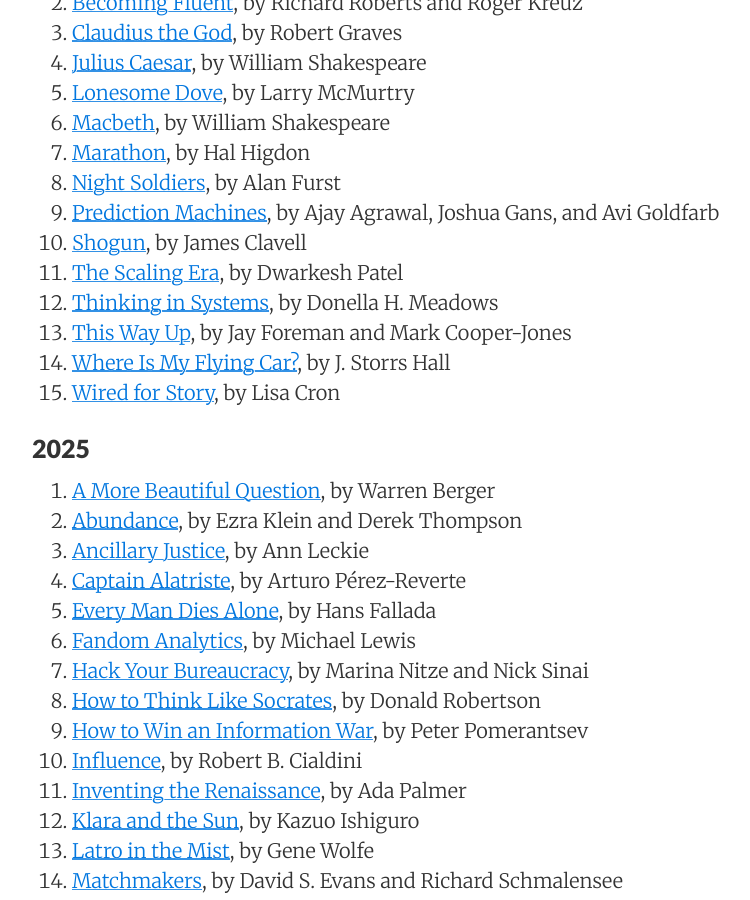
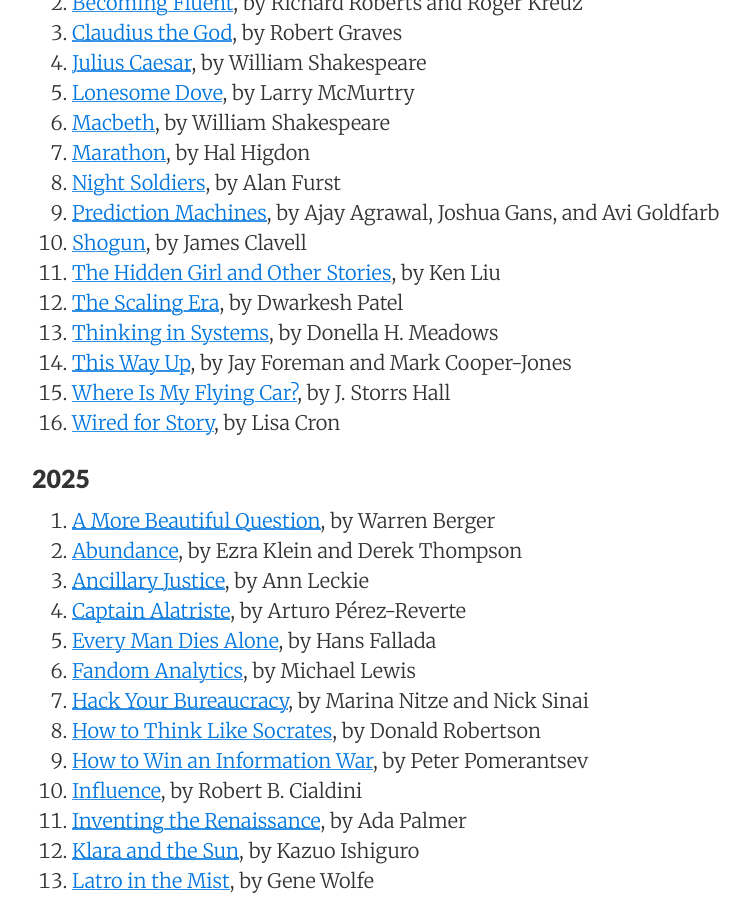
Before and after one commit to sewardlee337/sewardlee337.github.io, a Jekyll site: the page built from readinglist.md, in a window 1280 px wide and 900 px high, scrolled down 590 px. Shown: the whole window, without its empty margins (188-938 px from the left). Built offline with Jekyll 4.4.1, drawn with Linux system fonts in a browser that asks for light colours; nearby versions of some CDN libraries.

Commit message:
update reading list

```diff
--- a/readinglist.md
+++ b/readinglist.md
@@ -28,6 +28,7 @@ _"My alma mater was books, a good library... I could spend the rest of my life r
 1. [Night Soldiers](https://a.co/d/0bTeaM85), by Alan Furst
 1. [Prediction Machines](https://www.amazon.com/Prediction-Machines-Economics-Artificial-Intelligence/dp/1633695670), by Ajay Agrawal, Joshua Gans, and Avi Goldfarb
 1. [Shogun](https://www.amazon.com/Shogun-Asian-Saga-James-Clavell/dp/0385343248/ref=monarch_sidesheet_title), by James Clavell
+1. [The Hidden Girl and Other Stories](https://a.co/d/0gjOugrb), by Ken Liu
 1. [The Scaling Era](https://www.amazon.com/Scaling-Era-Oral-History-2019-2025/dp/1953953557), by Dwarkesh Patel
 1. [Thinking in Systems](https://a.co/d/eoeVs6A), by Donella H. Meadows
 1. [This Way Up](https://www.amazon.com/This-Way-Up-Wrong-Matters/dp/133500131X), by Jay Foreman and Mark Cooper-Jones
```
